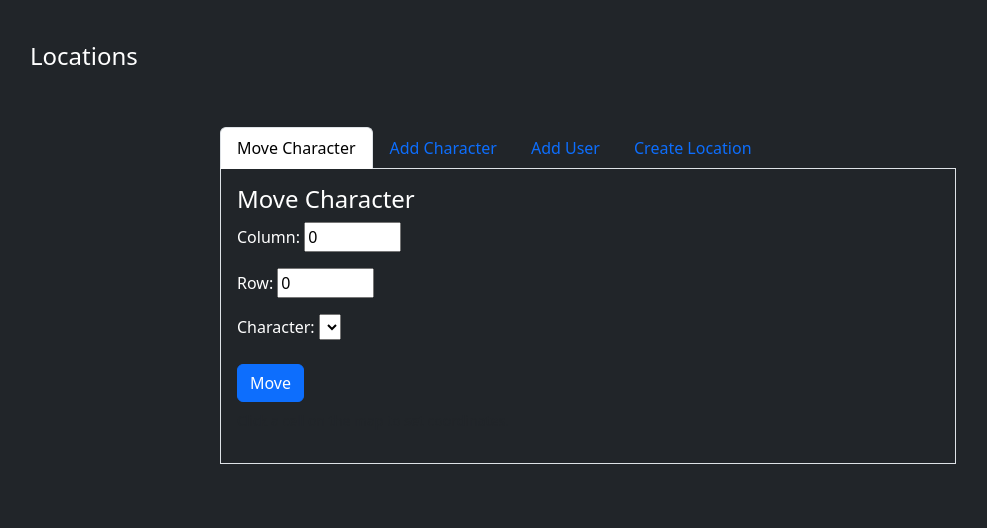
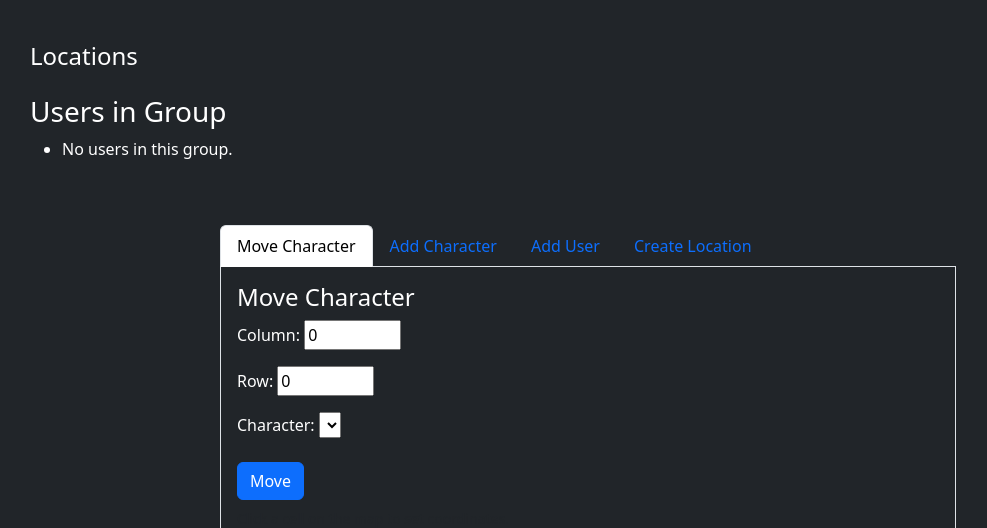
Before and after one commit to rom341/DND-WebSite, a Django app: template projects/dndsite/battlefield/templates/battlefield.html in a window 1280 px wide. Shown: the part 239-767 px from the top of the page, without its empty margins (52-1039 px from the left). Before the commit the page ends 703 px from the top, so only its background shows below. Run offline with Django 5.2, Linux system fonts and the light colour scheme; the template is opened without the code that fills it: values that come from a table or form of the project are taken from there, others are empty.

Commit message:
Added user list on battlefield page

```diff
--- a/projects/dndsite/battlefield/templates/battlefield.html
+++ b/projects/dndsite/battlefield/templates/battlefield.html
@@ -25,6 +25,9 @@
                 <h4>Locations</h4>
                 <div id="locations-list-wrapper">
                     {% include 'partials/locations_list.html' %}
+                </div>
+                <div id="users-list-wrapper" class="mt-4">
+                    {% include 'partials/users_list.html' %}
                 </div>
             </div>
         </div>
--- a/projects/dndsite/battlefield/templates/partials/add_user_to_group_form.html
+++ b/projects/dndsite/battlefield/templates/partials/add_user_to_group_form.html
@@ -1,7 +1,7 @@
 <form id="add-user-to-group-form"
     hx-post="{% url 'add_user_to_group' %}"
-    hx-target="#battle-map"
-    hx-swap="none">
+    hx-target="#users-list"
+    hx-swap="outerHTML">
     {% csrf_token %}
     {{ add_user_form.as_p }}
     <input type="hidden" name="group_id" value="{{ group_id }}">
--- /dev/null
+++ b/projects/dndsite/battlefield/templates/partials/users_list.html
@@ -0,0 +1,10 @@
+<div id="users-list">
+    <h3>Users in Group</h3>
+    <ul>
+        {% for user in users_list %}
+            <li>{{ user.username }}</li>
+        {% empty %}
+            <li>No users in this group.</li>
+        {% endfor %}
+    </ul>
+</div>
--- a/projects/dndsite/battlefield/utils/contexts/battle_context.py
+++ b/projects/dndsite/battlefield/utils/contexts/battle_context.py
@@ -1,13 +1,14 @@
 class BattlefieldContextContainer:
     """Class to encapsulate battle context data"""
     def __init__(self, current_group_id, current_group=None,
-                 locations_list=None,
+                 locations_list=None, users_list=None,
                  move_character_form=None, add_character_form=None, add_user_form=None, create_location_form=None,
                  location_map_context=None
                  ):
         self.current_group_id = current_group_id
         self.current_group = current_group
         self.locations_list = locations_list if locations_list is not None else []
+        self.users_list = users_list if users_list is not None else []
         self.move_character_form = move_character_form
         self.add_character_form = add_character_form
         self.add_user_form = add_user_form
```
Also changed, not shown: projects/dndsite/battlefield/views.py (+5 -7 lines).
